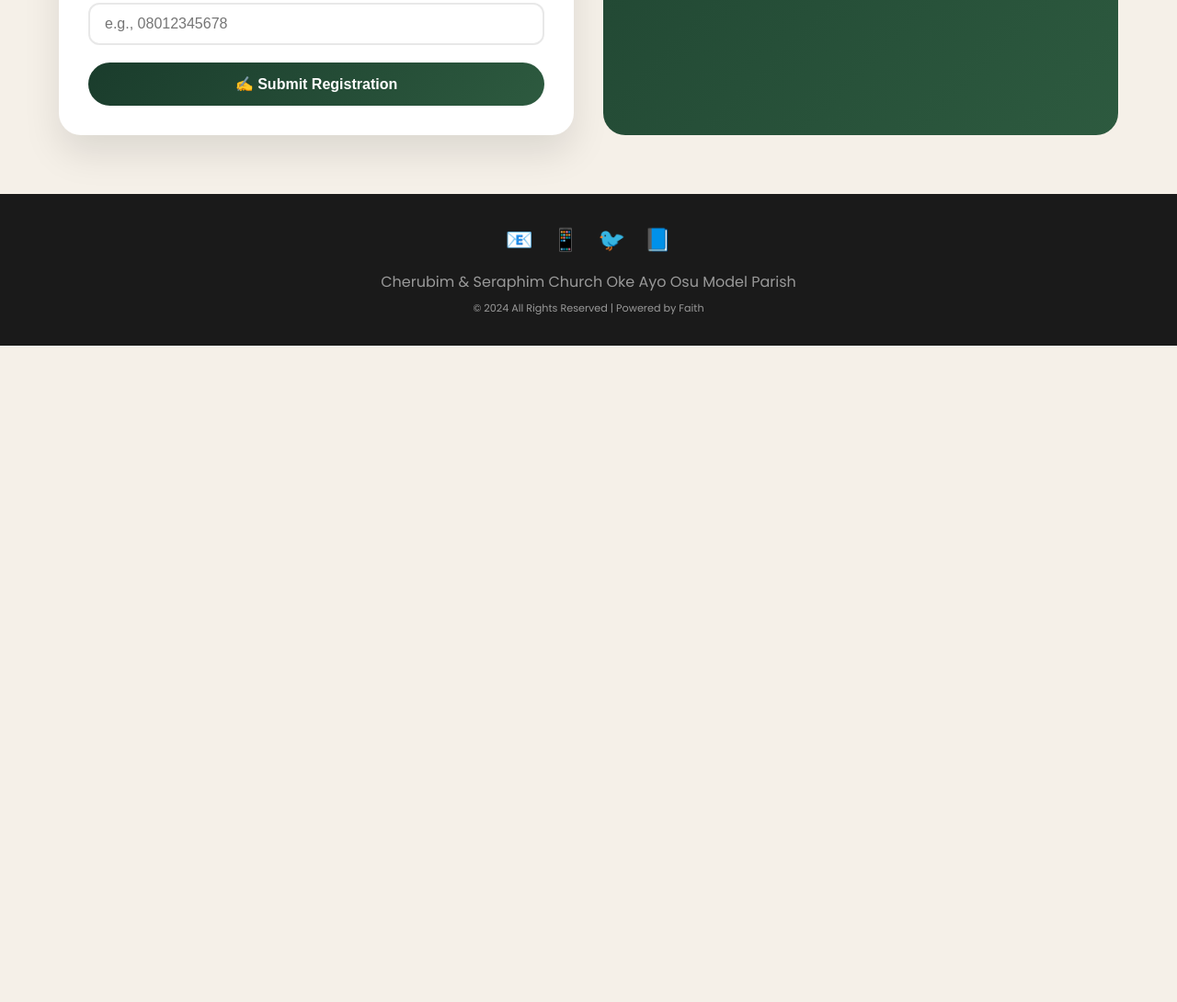
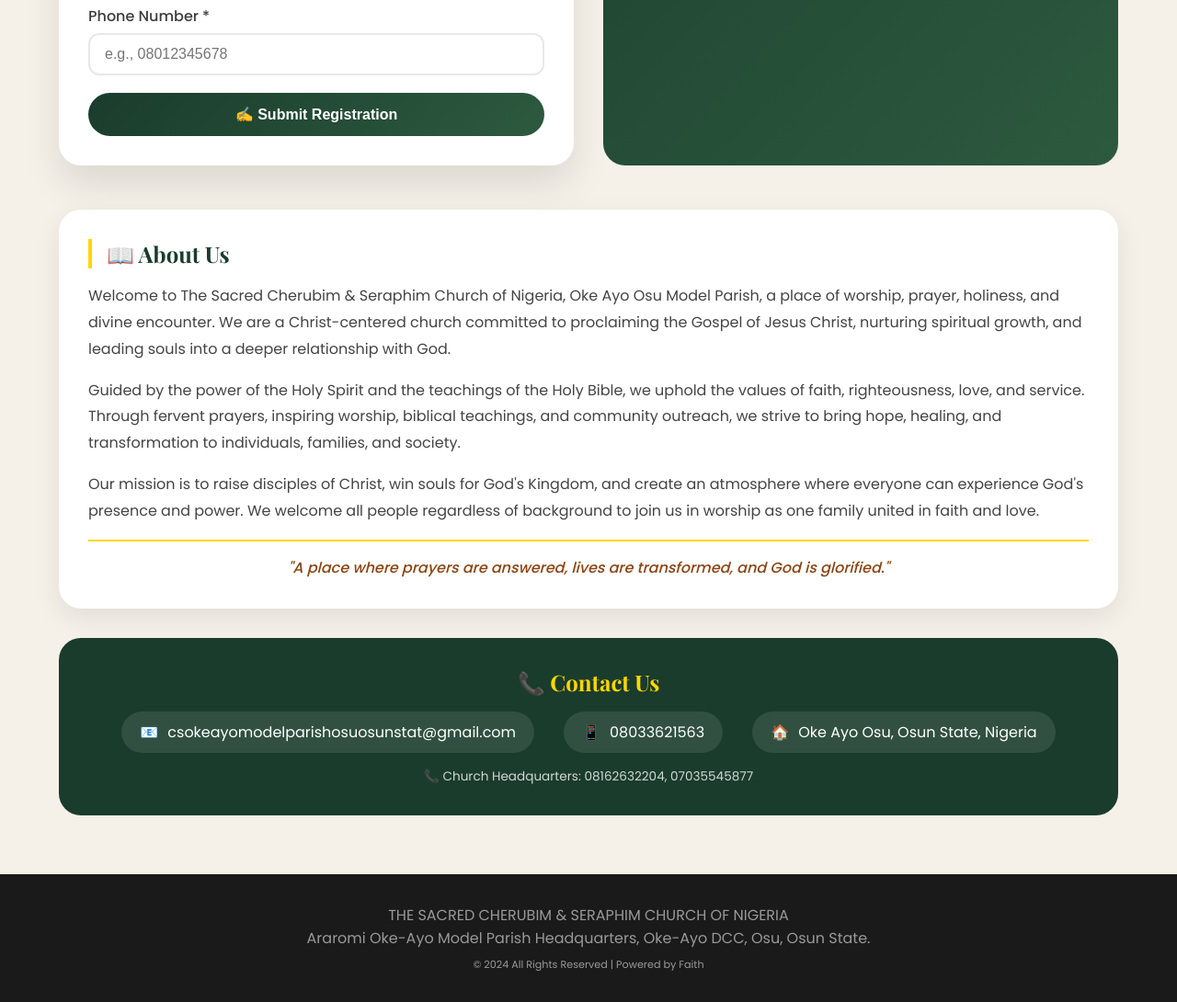
Before and after one commit to josephbolaji44-debug/church-attendance, a plain HTML site: page index.html in a window 1280 px wide. Shown: the part 1161-2251 px from the top of the page at 92% size. Before the commit the page ends 1537 px from the top, so only its background shows below. Drawn offline with nearby package versions, Linux system fonts and the light colour scheme.

Commit message:
Update index.html

```diff
--- a/index.html
+++ b/index.html
@@ -3,8 +3,8 @@
 <head>
     <meta charset="UTF-8">
     <meta name="viewport" content="width=device-width, initial-scale=1.0, user-scalable=yes">
-    <title>CSOC Oke Ayo Osu Model Parish | Official Registration</title>
-    <meta name="description" content="Official attendance registration for Cherubim and Seraphim Church Oke Ayo Osu Model Parish. Register your attendance online.">
+    <title>CSOC Oke Ayo Osu Model Parish | Official Website</title>
+    <meta name="description" content="Official website of The Sacred Cherubim & Seraphim Church of Nigeria, Oke Ayo Osu Model Parish. Register your attendance online.">
     <link rel="preconnect" href="https://fonts.googleapis.com">
     <link rel="preconnect" href="https://fonts.gstatic.com" crossorigin>
     <link href="https://fonts.googleapis.com/css2?family=Playfair+Display:wght@400;500;600;700&family=Poppins:wght@300;400;500;600;700&display=swap" rel="stylesheet">
@@ -42,8 +42,8 @@
 
         .main-header::before {
             content: "✝";
-            font-size: 80px;
-            opacity: 0.1;
+            font-size: 100px;
+            opacity: 0.08;
             position: absolute;
             bottom: 10px;
             right: 20px;
@@ -64,8 +64,9 @@
 
         .main-header h1 {
             font-family: 'Playfair Display', serif;
-            font-size: 1.6rem;
-            letter-spacing: 2px;
+            font-size: 1.4rem;
+            letter-spacing: 1px;
+            line-height: 1.4;
         }
 
         .main-header h2 {
@@ -73,6 +74,15 @@
             font-weight: 400;
             opacity: 0.9;
             margin-top: 8px;
+        }
+
+        .main-header .contact-header {
+            margin-top: 12px;
+            font-size: 0.85rem;
+            background: rgba(0,0,0,0.2);
+            display: inline-block;
+            padding: 6px 15px;
+            border-radius: 40px;
         }
 
         /* Navigation */
@@ -97,6 +107,7 @@
             color: #2d5a3f;
             font-weight: 500;
             transition: 0.3s;
+            cursor: pointer;
         }
 
         .nav-links a:hover {
@@ -118,16 +129,16 @@
 
         .welcome-section h3 {
             font-family: 'Playfair Display', serif;
-            font-size: 2rem;
+            font-size: 1.8rem;
             color: #1a3c2c;
         }
 
         .service-times {
             display: flex;
             justify-content: center;
-            gap: 2rem;
+            gap: 1.5rem;
             flex-wrap: wrap;
-            margin-top: 1rem;
+            margin-top: 1.5rem;
         }
 
         .service-card {
@@ -135,10 +146,13 @@
             padding: 1rem 1.5rem;
             border-radius: 50px;
             box-shadow: 0 3px 10px rgba(0,0,0,0.1);
+            min-width: 180px;
         }
 
         .service-card strong {
             color: #8B4513;
+            display: block;
+            margin-bottom: 5px;
         }
 
         /* Two Column Layout */
@@ -279,37 +293,81 @@
             border-left: 4px solid #2196f3;
         }
 
-        /* Recent Activity */
-        .recent-section {
-            margin-top: 2rem;
+        /* About Us Section */
+        .about-section {
+            margin-top: 3rem;
             background: white;
             border-radius: 24px;
-            padding: 1.5rem;
+            padding: 2rem;
+            box-shadow: 0 10px 30px rgba(0,0,0,0.08);
         }
 
-        .recent-section h4 {
+        .about-section h4 {
+            font-family: 'Playfair Display', serif;
+            font-size: 1.5rem;
             color: #1a3c2c;
+            margin-bottom: 1rem;
+            border-left: 4px solid #FFD700;
+            padding-left: 1rem;
+        }
+
+        .about-section p {
+            line-height: 1.8;
+            color: #444;
             margin-bottom: 1rem;
         }
 
-        .stats-grid {
-            display: flex;
-            gap: 1rem;
-            flex-wrap: wrap;
+        .about-quote {
+            font-style: italic;
+            color: #8B4513;
+            font-weight: 500;
+            text-align: center;
+            margin-top: 1rem;
+            padding-top: 1rem;
+            border-top: 2px solid #FFD700;
         }
 
-        .stat-box {
-            background: #f5f0e8;
-            padding: 1rem;
-            border-radius: 16px;
-            flex: 1;
+        /* Contact Section */
+        .contact-section {
+            margin-top: 2rem;
+            background: #1a3c2c;
+            border-radius: 24px;
+            padding: 2rem;
+            color: white;
             text-align: center;
         }
 
-        .stat-number {
-            font-size: 2rem;
-            font-weight: bold;
-            color: #8B4513;
+        .contact-section h4 {
+            font-family: 'Playfair Display', serif;
+            font-size: 1.5rem;
+            margin-bottom: 1rem;
+            color: #FFD700;
+        }
+
+        .contact-details {
+            display: flex;
+            justify-content: center;
+            gap: 2rem;
+            flex-wrap: wrap;
+            margin-top: 1rem;
+        }
+
+        .contact-item {
+            display: flex;
+            align-items: center;
+            gap: 10px;
+            background: rgba(255,255,255,0.1);
+            padding: 10px 20px;
+            border-radius: 50px;
+        }
+
+        .contact-item a {
+            color: white;
+            text-decoration: none;
+        }
+
+        .contact-item a:hover {
+            color: #FFD700;
         }
 
         /* Footer */
@@ -321,61 +379,58 @@
             margin-top: 2rem;
         }
 
-        .social-icons {
-            margin-bottom: 1rem;
-        }
-
-        .social-icons span {
-            font-size: 1.5rem;
-            margin: 0 0.5rem;
-            cursor: pointer;
-        }
-
         /* Animations */
         @keyframes fadeIn {
             from { opacity: 0; transform: translateY(20px); }
             to { opacity: 1; transform: translateY(0); }
         }
 
-        .form-card, .info-card {
+        .form-card, .info-card, .about-section, .contact-section {
             animation: fadeIn 0.6s ease-out;
+        }
+
+        /* Scroll behavior */
+        html {
+            scroll-behavior: smooth;
         }
     </style>
 </head>
 <body>
     <div class="top-banner">
-        📍 Oke Ayo Osu, Nigeria | ✝️ Join Us Every Sunday
+        📍 Oke Ayo Osu, Osun State, Nigeria | ✝️ The House of Prayer for All Nations
     </div>
 
     <div class="main-header">
         <div class="logo">⛪</div>
-        <h1>CHERUBIM & SERAPHIM CHURCH</h1>
-        <h2>Oke Ayo Osu Model Parish</h2>
-        <p style="margin-top: 1rem; opacity: 0.8;">"The House of Prayer for All Nations"</p>
+        <h1>THE SACRED CHERUBIM & SERAPHIM CHURCH OF NIGERIA</h1>
+        <h2>ARAROMI OKE-AYO MODEL PARISH HEADQUARTERS,<br>OKE-AYO DCC, OSU, OSUN STATE.</h2>
+        <div class="contact-header">
+            📞 08162632204 | 07035545877
+        </div>
     </div>
 
     <div class="nav-bar">
         <div class="nav-links">
-            <a href="#">🏠 Home</a>
-            <a href="#">📖 About Us</a>
-            <a href="#">📅 Events</a>
-            <a href="#">📞 Contact</a>
-            <a href="#">📋 Register Attendance</a>
+            <a href="#home">🏠 Home</a>
+            <a href="#about">📖 About Us</a>
+            <a href="#services">📅 Service Times</a>
+            <a href="#register">📋 Register Attendance</a>
+            <a href="#contact">📞 Contact</a>
         </div>
     </div>
 
-    <div class="container">
+    <div class="container" id="home">
         <div class="welcome-section">
             <h3>Welcome to Oke Ayo Osu Parish</h3>
-            <p style="margin-top: 0.5rem; color: #666;">A place of worship, healing, and spiritual growth</p>
-            <div class="service-times">
-                <div class="service-card"><strong>Sunday Service</strong><br>9:00 AM - 12:00 PM</div>
-                <div class="service-card"><strong>Bible Study</strong><br>Wednesday 5:00 PM</div>
-                <div class="service-card"><strong>Prayer Meeting</strong><br>Friday 6:00 AM</div>
+            <p style="margin-top: 0.5rem; color: #666;">A place of worship, prayer, holiness, and divine encounter</p>
+            <div class="service-times" id="services">
+                <div class="service-card"><strong>🕊️ Sunday Service</strong>9:00 AM - 2:00 PM</div>
+                <div class="service-card"><strong>📖 Bible Study</strong>Wednesday 5:00 PM</div>
+                <div class="service-card"><strong>🙏 Prayer Meeting/Night Vigil</strong>Friday 10:00 PM</div>
             </div>
         </div>
 
-        <div class="two-columns">
+        <div class="two-columns" id="register">
             <!-- Registration Form -->
             <div class="form-card">
                 <h3 class="form-title">📋 Register Your Attendance</h3>
@@ -427,34 +482,43 @@
             </div>
         </div>
 
-        <!-- Church Stats Section -->
-        <div class="recent-section" id="statsSection" style="display: none;">
-            <h4>📊 Church Attendance Overview</h4>
-            <div class="stats-grid">
-                <div class="stat-box">
-                    <div class="stat-number" id="totalCount">0</div>
-                    <div>Total Members</div>
+        <!-- About Us Section -->
+        <div class="about-section" id="about">
+            <h4>📖 About Us</h4>
+            <p>Welcome to The Sacred Cherubim & Seraphim Church of Nigeria, Oke Ayo Osu Model Parish, a place of worship, prayer, holiness, and divine encounter. We are a Christ-centered church committed to proclaiming the Gospel of Jesus Christ, nurturing spiritual growth, and leading souls into a deeper relationship with God.</p>
+            <p>Guided by the power of the Holy Spirit and the teachings of the Holy Bible, we uphold the values of faith, righteousness, love, and service. Through fervent prayers, inspiring worship, biblical teachings, and community outreach, we strive to bring hope, healing, and transformation to individuals, families, and society.</p>
+            <p>Our mission is to raise disciples of Christ, win souls for God's Kingdom, and create an atmosphere where everyone can experience God's presence and power. We welcome all people regardless of background to join us in worship as one family united in faith and love.</p>
+            <div class="about-quote">
+                "A place where prayers are answered, lives are transformed, and God is glorified."
+            </div>
+        </div>
+
+        <!-- Contact Section -->
+        <div class="contact-section" id="contact">
+            <h4>📞 Contact Us</h4>
+            <div class="contact-details">
+                <div class="contact-item">
+                    <span>📧</span>
+                    <a href="mailto:csokeayomodelparishosuosunstat@gmail.com">csokeayomodelparishosuosunstat@gmail.com</a>
                 </div>
-                <div class="stat-box">
-                    <div class="stat-number" id="maleCount">0</div>
-                    <div>👨 Male</div>
+                <div class="contact-item">
+                    <span>📱</span>
+                    <a href="tel:08033621563">08033621563</a>
                 </div>
-                <div class="stat-box">
-                    <div class="stat-number" id="femaleCount">0</div>
-                    <div>👩 Female</div>
+                <div class="contact-item">
+                    <span>🏠</span>
+                    <span>Oke Ayo Osu, Osun State, Nigeria</span>
                 </div>
+            </div>
+            <div style="margin-top: 1rem; font-size: 0.85rem; opacity: 0.8;">
+                <p>📞 Church Headquarters: 08162632204, 07035545877</p>
             </div>
         </div>
     </div>
 
     <div class="main-footer">
-        <div class="social-icons">
-            <span>📧</span>
-            <span>📱</span>
-            <span>🐦</span>
-            <span>📘</span>
-        </div>
-        <p>Cherubim & Seraphim Church Oke Ayo Osu Model Parish</p>
+        <p>THE SACRED CHERUBIM & SERAPHIM CHURCH OF NIGERIA</p>
+        <p>Araromi Oke-Ayo Model Parish Headquarters, Oke-Ayo DCC, Osu, Osun State.</p>
         <p style="font-size: 0.7rem; margin-top: 0.5rem;">© 2024 All Rights Reserved | Powered by Faith</p>
     </div>
 
```
